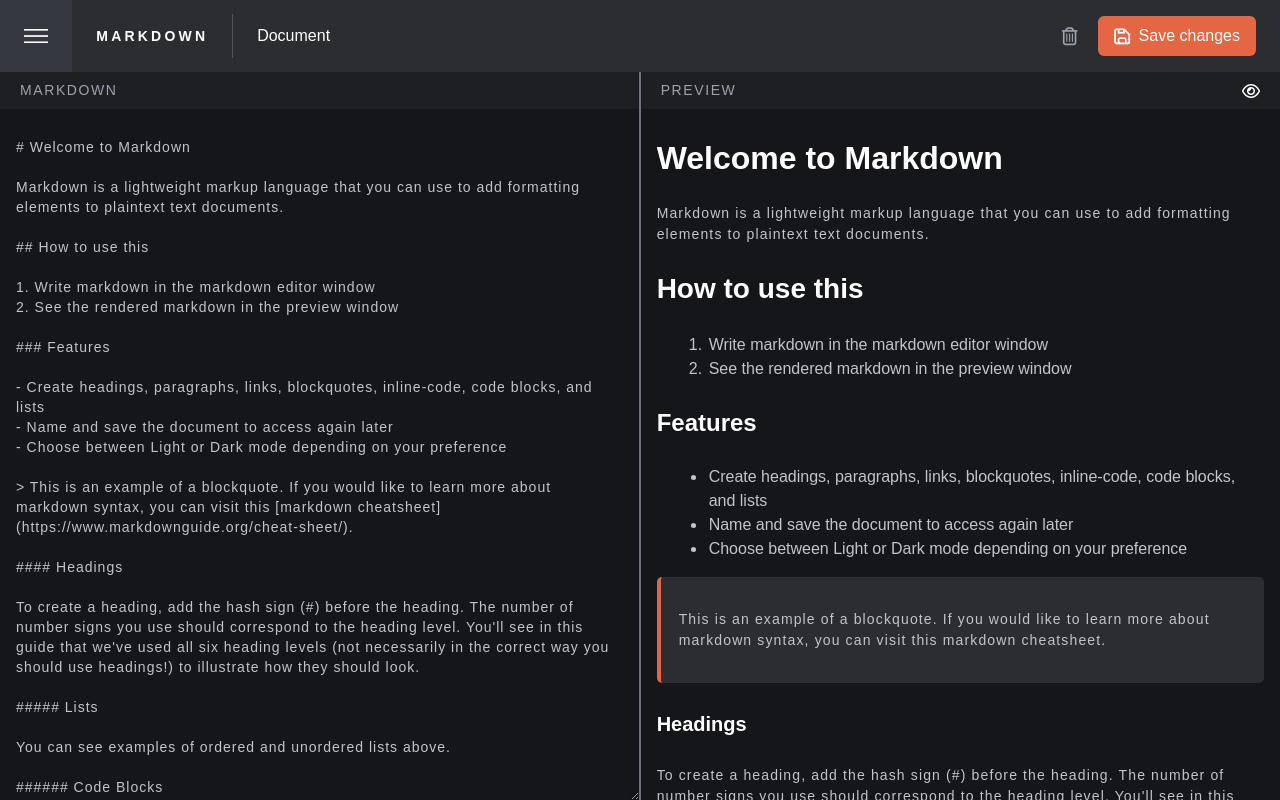
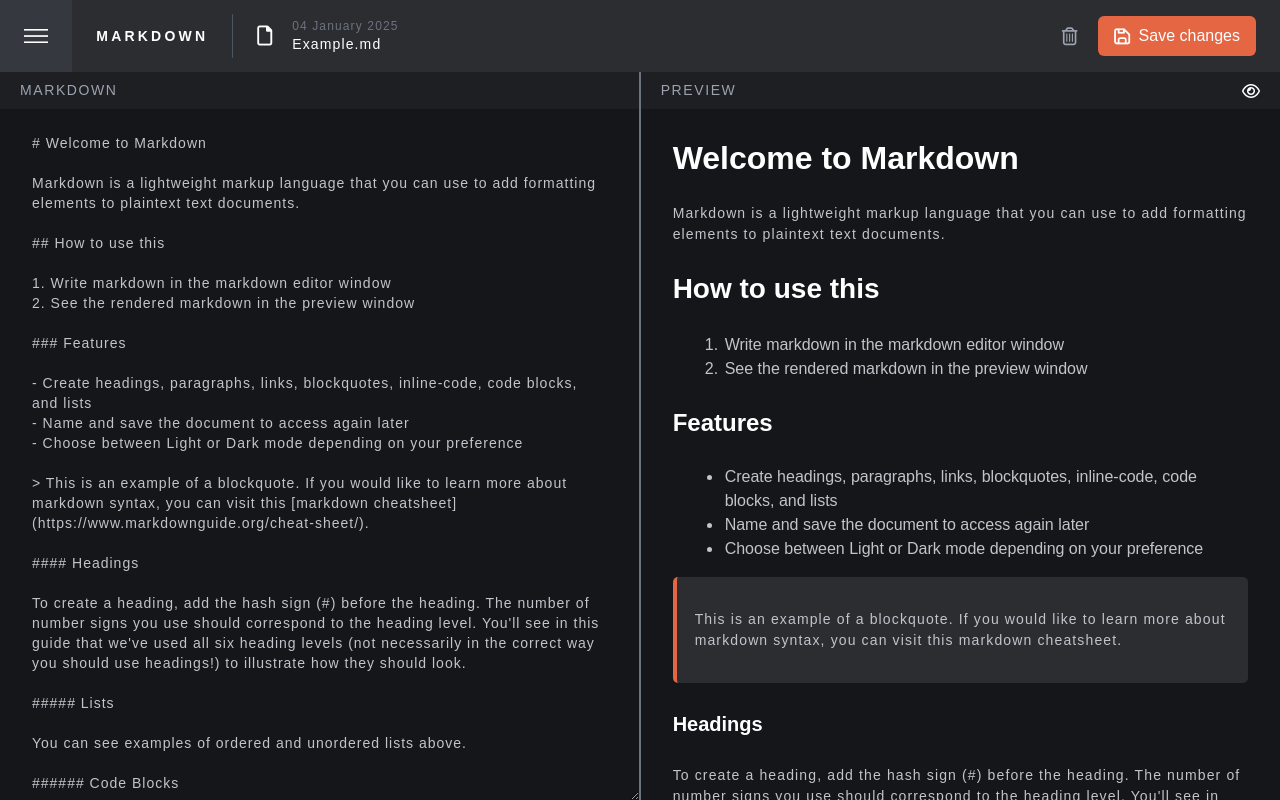
Before and after one commit to DuyNguyen16/Markdown-Editor, a React (Vite) app: page / in a window 1280 px wide. Built offline with nearby package versions, Linux system fonts and the light colour scheme.

Commit message:
update document pages

```diff
--- a/index.html
+++ b/index.html
@@ -8,7 +8,7 @@
     rel="stylesheet"/>
     <link rel="stylesheet" href="/src/frontend/index.css">
     <meta name="viewport" content="width=device-width, initial-scale=1.0" />
-    <title>Vite + React + TS</title>
+    <title>MARKDOWN - EDITOR</title>
   </head>
   <body>
     <div id="root"></div>
--- a/src/frontend/App.tsx
+++ b/src/frontend/App.tsx
@@ -7,12 +7,16 @@ import HomePage from "./pages/HomePage";
 function App() {
     const [isOpenMenu, setIsOpenMenu] = useState(false);
     const [fullView, setFullView] = useState(false)
+    const [currentDoc, setCurrentDoc] = useState(0)
+
 
     const context: mainContextType = {
         isOpenMenu,
         setIsOpenMenu,
         fullView,
-        setFullView
+        setFullView,
+        currentDoc,
+        setCurrentDoc,
     };
 
     return (
--- a/src/frontend/Components/Header.tsx
+++ b/src/frontend/Components/Header.tsx
@@ -8,7 +8,10 @@ const Header = () => {
 
     return (
         <div className="bg-DHeaderBG h-[4.5rem] flex items-center text-white w-full">
-            <div className="h-full flex items-center bg-DMenuBG px-6 cursor-pointer" onClick={() => c?.setIsOpenMenu((prev) => !prev)}>
+            <div
+                className="h-full flex items-center bg-DMenuBG px-6 cursor-pointer"
+                onClick={() => c?.setIsOpenMenu((prev) => !prev)}
+            >
                 <img className="" src={menu} alt="Menu" />
             </div>
             <div className="px-6">
@@ -18,7 +21,15 @@ const Header = () => {
             </div>
             <div className="w-[0.07rem] bg-gray-600 h-11"></div>
             <div className="px-6 flex flex-row justify-between w-full items-center">
-                <div>Document</div>
+                <div className="flex flex-row items-center gap-5 cursor-pointer">
+                    <i className="fa-regular fa-file text-xl"></i>
+                    <div>
+                        <p className="m-0 text-gray-500 text-xs">
+                            04 January 2025
+                        </p>
+                        <p className="m-0 text-white">Example.md</p>
+                    </div>
+                </div>
                 <div className="flex items-center gap-5">
                     <button className="">
                         <i className="fa-regular fa-trash-can text-gray-400 text-lg hover:text-[#E46643] duration-150 transition-colors"></i>
--- a/src/frontend/Components/SideBar.tsx
+++ b/src/frontend/Components/SideBar.tsx
@@ -10,10 +10,41 @@ const SideBar = () => {
                 c?.isOpenMenu ? "translate-x-0" : "-translate-x-full"
             }`}
         >
-            <div className="w-full pt-6 px-6">
-                <p className="text-gray-400 tracking-widest flex text-sm">
-                    MY DOCUMENTS
-                </p>
+            <div className="w-full px-6">
+                <div className="py-3">
+                    <p className="text-gray-400 tracking-widest flex text-sm">
+                        MY DOCUMENTS
+                    </p>
+                </div>
+                <div className="">
+                    <button className="bg-BGButton hover:bg-BGButtonHover duration-150 transition-colors w-full py-2 rounded-md">
+                        + New Document
+                    </button>
+                </div>
+                <div className="pt-5 flex flex-col gap-1">
+                    <div className="flex flex-row items-center gap-5 cursor-pointer hover:bg-DHeaderBG px-2 py-1 duration-150 transition" onClick={() => c?.setCurrentDoc(0)}>
+                        <i className="fa-regular fa-file text-xl"></i>
+                        <div>
+                            <p className="m-0 text-gray-500 text-xs">
+                                04 January 2025
+                            </p>
+                            <p className="m-0 text-white  duration-150 transition-colors">Example.md</p>
+                        </div>
+                    </div>
+                    <div className="flex flex-row items-center gap-5 cursor-pointer hover:bg-DHeaderBG px-2 py-1 duration-150 transition" onClick={() => c?.setCurrentDoc(1)}>
+                        <i className="fa-regular fa-file text-xl"></i>
+                        <div>
+                            <p className="m-0 text-gray-500 text-xs">
+                                04 January 2025
+                            </p>
+                            <p
+                                className="m-0 text-white duration-150 transition-colors"
+                            >
+                                Untitled.md
+                            </p>
+                        </div>
+                    </div>
+                </div>
             </div>
         </div>
     );
--- a/src/frontend/mainContext/MainContext.tsx
+++ b/src/frontend/mainContext/MainContext.tsx
@@ -5,7 +5,9 @@ export interface mainContextType {
     isOpenMenu: boolean,
     setIsOpenMenu: Dispatch<SetStateAction<boolean>>,
     fullView: boolean,
-    setFullView: Dispatch<SetStateAction<boolean>>
+    setFullView: Dispatch<SetStateAction<boolean>>,
+    currentDoc: number,
+    setCurrentDoc: Dispatch<SetStateAction<number>>,
 }
 
 export const MainContext = React.createContext<mainContextType | undefined>(undefined)
--- a/src/frontend/pages/HomePage.tsx
+++ b/src/frontend/pages/HomePage.tsx
@@ -1,15 +1,24 @@
-import { useContext, useState } from "react";
+import { useContext, useEffect, useState } from "react";
 import { marked } from "marked";
 import { Panel, PanelGroup, PanelResizeHandle } from "react-resizable-panels";
 import "./markdown.css";
-import { text } from "./text.tsx";
+import { text, text2 } from "./text.tsx";
 import { MainContext } from "../mainContext/MainContext.tsx";
 
 const HomePage = () => {
     const c = useContext(MainContext);
-    const [markdown, setMarkdown] = useState(text);
+    const [markdown, setMarkdown] = useState(text); // Initialize markdown with text
+
+    useEffect(() => {
+        if (c?.currentDoc === 0) {
+            setMarkdown(text);  // Set markdown to text if currentDoc is 0
+        } else if (c?.currentDoc === 1) {
+            setMarkdown(text2); // Set markdown to text2 if currentDoc is 1
+        }
+    }, [c?.currentDoc]);
+
     return (
-        <div className="flex flex-grow h-full overflow-hidden">
+        <div className="homepage flex flex-grow h-full overflow-hidden">
             <PanelGroup direction="horizontal">
                 {!c?.fullView && (
                     <Panel defaultSize={50} minSize={30}>
@@ -18,7 +27,7 @@ const HomePage = () => {
                                 MARKDOWN
                             </p>
                             <textarea
-                                className="flex-1 bg-DBG border-none overflow-y-auto p-2 px-4 text-sm focus:outline-none text-colour-gray tracking-[1px]"
+                                className="flex-1 bg-DBG border-none overflow-y-auto p-1 px-8 text-sm focus:outline-none text-colour-gray tracking-[1px]"
                                 value={markdown}
                                 onChange={(e) => setMarkdown(e.target.value)}
                             ></textarea>
@@ -38,7 +47,7 @@ const HomePage = () => {
                             ></i>
                         </div>
                         <div
-                            className="flex-1 bg-DBG overflow-y-auto p-1 px-4"
+                            className="flex-1 bg-DBG overflow-y-auto p-1 px-8"
                             dangerouslySetInnerHTML={{
                                 __html: marked(markdown),
                             }}
--- a/src/frontend/pages/text.tsx
+++ b/src/frontend/pages/text.tsx
@@ -34,3 +34,6 @@ This markdown editor allows for inline-code snippets, like this: \`<p>I'm inline
 </main>
 \`\`\`
 `;
+
+
+export const text2 = "# Untitled Document"
```
